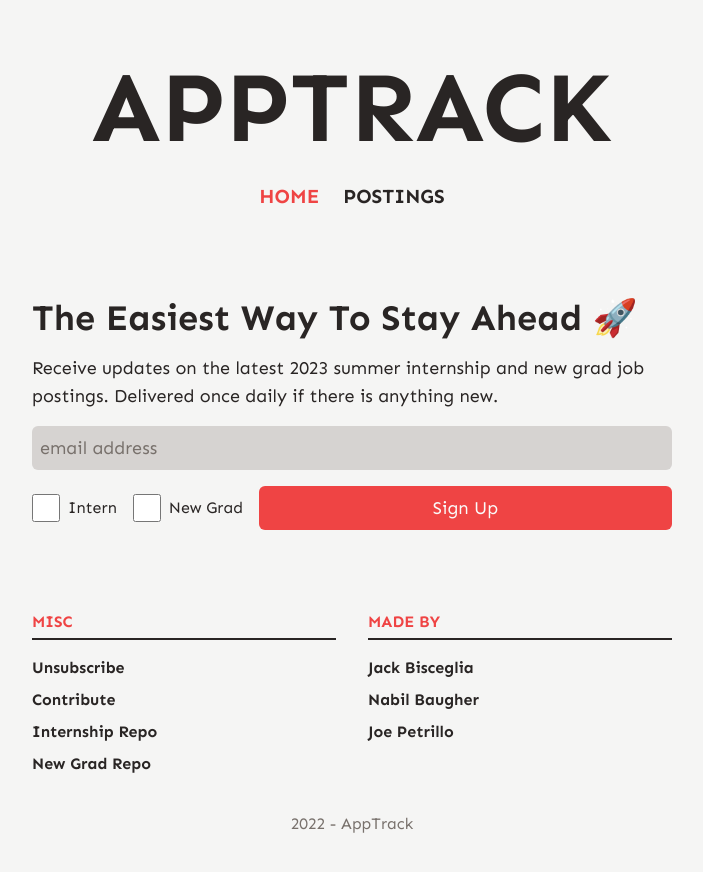
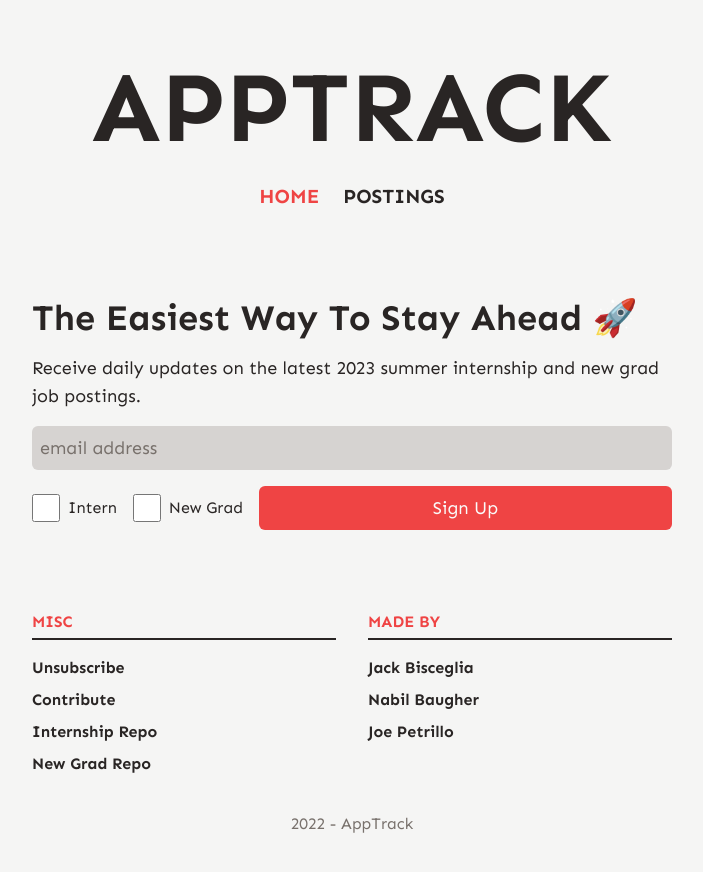
Before and after one commit to jackbisceglia/apptrack, a React (Vite) app in the folder tokyo/: page / in a window 1280 px wide. Shown: the top 872 px of the page, without its empty margins (288-991 px from the left). Built offline with nearby package versions, Linux system fonts and the light colour scheme.

Commit message:
Update text

```diff
--- a/tokyo/src/routes/Signup.tsx
+++ b/tokyo/src/routes/Signup.tsx
@@ -46,7 +46,7 @@
       if (data.Success) {
         setEmail("");
         setChecked([false, false]);
-        setStatus("Success! Your all set.");
+        setStatus("Success! You're all set.");
       }
     } catch (error) {
       setStatus("Something went wrong. Try again later.");
@@ -61,8 +61,8 @@
           The Easiest Way To Stay Ahead 🚀
         </h2>
         <p className="mb-4 text-lg">
-          Receive updates on the latest 2023 summer internship and new grad job
-          postings. Delivered once daily if there is anything new.
+          Receive daily updates on the latest 2023 summer internship and new grad job
+          postings.
         </p>
         <form onSubmit={handleSubmit}>
           <input
@@ -105,7 +105,7 @@
         {status && (
           <p
             className={
-              status === "Success! Your all set."
+              status === "Success! You're all set."
                 ? "mt-4 text-lg font-bold text-green-700"
                 : "mt-4 text-lg font-bold text-red-500"
             }
```
